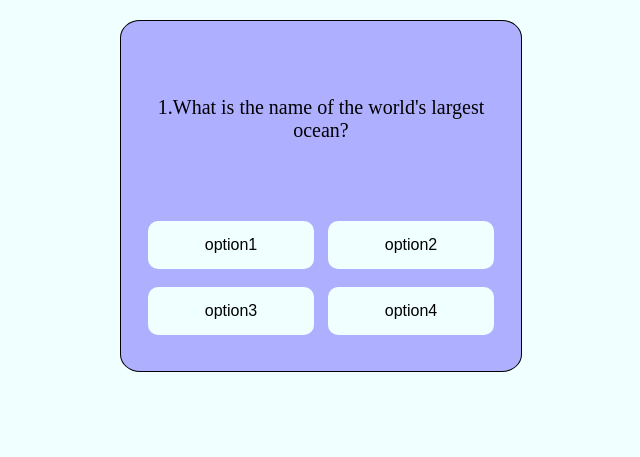
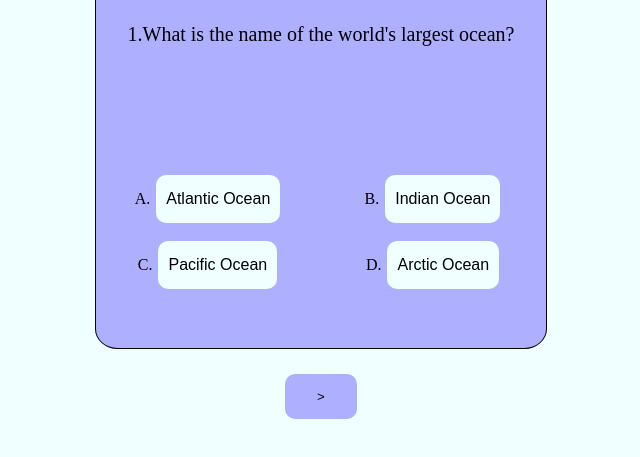
Before and after one commit to iamsanamrai/Quiz-App, a plain HTML site: page index.html in a window 1280 px wide. Shown: the part 279-736 px from the top of the page, without its empty margins (319-959 px from the left). Drawn offline with Linux system fonts and the light colour scheme.

Commit message:
added list style position inside

```diff
--- a/index.html
+++ b/index.html
@@ -20,11 +20,17 @@
 
 
         <div class="container3">
-            <button onclick="opt1">option1</button>
-            <button onclick="opt2">option2</button>
-            <button onclick="opt3">option3</button>
-            <button onclick="opt4">option4</button>
+        <ol>
+            <li><button onclick="opt1">Atlantic Ocean</button></li>
+            <li><button onclick="opt2">Indian Ocean</button></li>
+            <li><button onclick="opt3">Pacific Ocean</button></li>
+            <li><button onclick="opt4">Arctic Ocean</button></li>
+        </ol>
         </div>
+    </div>
+
+    <div class="container4">
+        <button onclick="next">></button>
     </div>
 
     <script src="script.js"></script>
--- a/style.css
+++ b/style.css
@@ -14,13 +14,12 @@ body {
 
 .container1 {
     font-size: 30px;
-
 }
 
 .box {
     background-color: rgb(175, 175, 255);
-    height: 350px;
-    width: 400px;
+    height: 400px;
+    width: 450px;
     border: 1px solid;
     border-radius: 5%;
 }
@@ -37,17 +36,28 @@ body {
 }
 
 .container3 {
-    text-align: center;
+
+}
+
+.container3 ol{
+    margin: 100px 0 0 0;
     display: flex;
     flex-wrap: wrap;
-    gap: 10px;
-    margin: 25px;
+    padding: 0; /* Removes default padding */
+    list-style-type: upper-alpha;
+    text-align: center;
+    list-style-position: inside;
 }
 
-button {
+.container3 li {
+    flex: 1 1 50%; /* Each list item takes up half the width of the container */
+    margin-bottom: 10px;
+}
+
+.container3 button {
     background-color: azure;
     border: none;
-    padding: 15px 32px;
+    padding: 15px 10px;
     text-align: center;
     text-decoration: none;
     display: inline-block;
@@ -55,5 +65,12 @@ button {
     margin: 4px 2px;
     cursor: pointer;
     border-radius: 10px;
-    flex: 1 1 calc(50% - 10px);
 }
+
+.container4 button {
+    background-color:rgb(175, 175, 255);
+    margin: 25px;
+    padding: 15px 32px;
+    border: none;
+    border-radius: 10px;
+}
```
